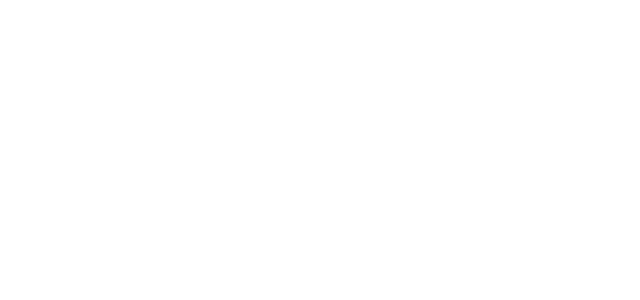
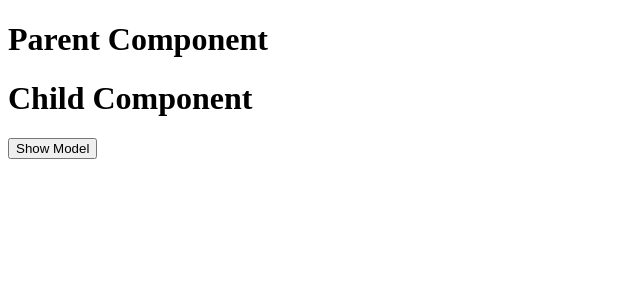
Before and after one commit to acciojob/lift-state-up-1-arjunsinghbazal, a React app: page / in a window 1280 px wide. Shown: the top 300 px of the page, without its empty margins (0-640 px from the left). Built offline with nearby package versions, Linux system fonts and the light colour scheme.

Commit message:
submitting code-Tue Jun 13 2023 11:55:46 GMT+0530 (India Standard Time)

```diff
--- a/src/components/App.js
+++ b/src/components/App.js
@@ -1,11 +1,16 @@
 
-import React from "react";
+import React, { useState } from "react";
 import './../styles/App.css';
-
+import Child from "./Child";
 const App = () => {
+  const [showModal,setstate]=useState(false);
+  const setModal=()=>{
+  setstate(true);
+  }
   return (
-    <div>
-        {/* Do not remove the main div */}
+    <div className="parent">
+        <h1>Parent Component</h1>
+        <Child>showModal={showModal} setModal={setModal}</Child>
     </div>
   )
 }
--- /dev/null
+++ b/src/components/Child.js
@@ -0,0 +1,13 @@
+import React from "react";
+
+const Child=({showModal},{setModal})=>{
+
+return(
+<>
+    <h1>Child Component</h1>
+    <button onClick={setModal}>Show Model</button>
+    {showModal&&<div><h2>Modal Content</h2><br/><p>This is Modal content</p></div>}
+</>)
+}
+
+export default Child;
```
